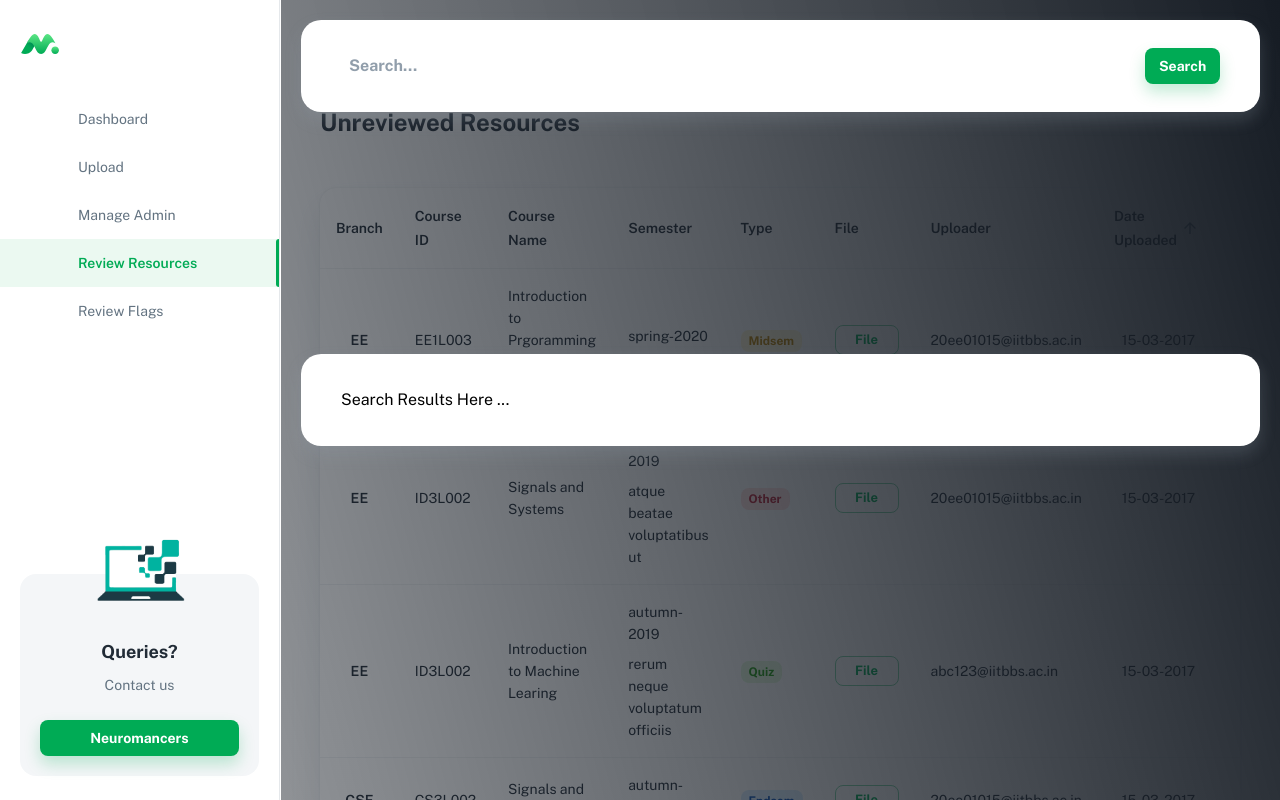
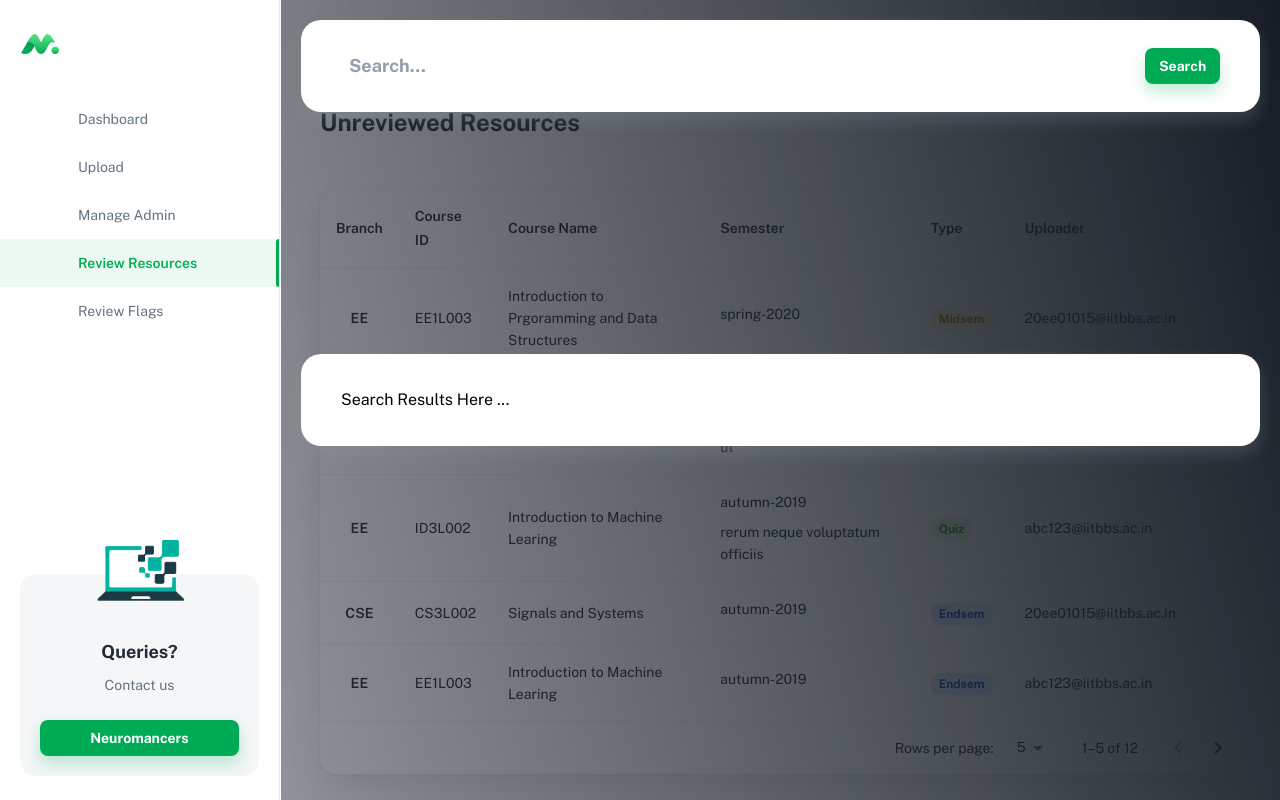
Before and after one commit to shrirangpdeshmukh/ARP_React, a React (Create React App) app: page /admin/unreviewed in a window 1280 px wide. Both pictures are taken after a click on the button 329 px from the left and 46 px from the top of the page. Built offline with nearby package versions, Linux system fonts and the light colour scheme; a web font is replaced by a local one.

Commit message:
Minor corrections and formatted tables

```diff
--- a/src/components/_dashboard/course_page/TypeCard.js
+++ b/src/components/_dashboard/course_page/TypeCard.js
@@ -47,9 +47,9 @@ export default function TypeCard({ details, flagFileSet, handleOpen }) {
                         key={`${details.title}-${index + 1}`}
                         tabIndex={-1}
                         style={{ cursor: 'pointer' }}
-                        // onClick={() => {
-                        //   window.open(downloadLink);
-                        // }}
+                        onClick={() => {
+                          window.open(downloadLink);
+                        }}
                       >
                         <TableCell
                           component="th"
--- a/src/layouts/dashboard/Searchbar.js
+++ b/src/layouts/dashboard/Searchbar.js
@@ -1,5 +1,6 @@
+import { useState, useEffect } from 'react';
+// iconify
 import { Icon } from '@iconify/react';
-import { useState } from 'react';
 import searchFill from '@iconify/icons-eva/search-fill';
 // material
 import { styled, alpha } from '@mui/material/styles';
@@ -68,6 +69,9 @@ const SearchResultsStyle = styled('div')(({ theme }) => ({
 export default function Searchbar() {
   const [isOpen, setOpen] = useState(false);
 
+  const [searchStr, setSearchStr] = useState('');
+  const [results, setResults] = useState([]);
+
   const handleOpen = () => {
     setOpen((prev) => !prev);
   };
@@ -75,6 +79,17 @@ export default function Searchbar() {
   const handleClose = () => {
     setOpen(false);
   };
+
+  const search = () => {
+    if (searchStr === '') setResults([]);
+    else {
+      // search
+    }
+  };
+
+  useEffect(() => {
+    search();
+  }, [searchStr]);
 
   return (
     <ClickAwayListener onClickAway={handleClose}>
@@ -106,7 +121,13 @@ export default function Searchbar() {
                     />
                   </InputAdornment>
                 }
-                sx={{ mr: 1, fontWeight: 'fontWeightBold' }}
+                sx={{ mr: 1, fontWeight: 700, fontSize: 18 }}
+                value={searchStr}
+                onChange={(e) => {
+                  let text = e.target.value;
+                  text = text.replace(/\s\s+/g, ' ');
+                  setSearchStr(text.trimStart());
+                }}
               />
               <Button
                 variant="contained"
--- a/src/pages/AdminFlagged.js
+++ b/src/pages/AdminFlagged.js
@@ -4,6 +4,7 @@ import { Link as RouterLink } from 'react-router-dom';
 // material
 import {
   Card,
+  Box,
   Table,
   Stack,
   Button,
@@ -110,7 +111,7 @@ export default function AdminFlagged() {
                             </Stack>
                           </TableCell>
                           <TableCell align="left">
-                            <Stack direction="row" spacing={1}>
+                            <Box direction="row" spacing={1}>
                               {Object.entries(flagReasons).map((reason) => {
                                 console.log(colorMap.get(reason[0]));
                                 if (reason[1] > 0)
@@ -121,7 +122,7 @@ export default function AdminFlagged() {
                                   );
                                 return null;
                               })}
-                            </Stack>
+                            </Box>
                           </TableCell>
                           <TableCell align="left">
                             <Button variant="outlined" component={RouterLink} to="#" size="small">
--- a/src/pages/AdminUnreviewed.js
+++ b/src/pages/AdminUnreviewed.js
@@ -1,6 +1,8 @@
+import { useState, useEffect } from 'react';
 import { sentenceCase } from 'change-case';
-import { useState } from 'react';
 import { Link as RouterLink } from 'react-router-dom';
+//
+import axios from 'axios';
 // material
 import {
   Card,
@@ -32,12 +34,12 @@ import USERLIST from '../_mocks_/user';
 const TABLE_HEAD = [
   { id: 'branch', label: 'Branch', width: '5%' },
   { id: 'courseId', label: 'Course ID', width: '10%' },
-  { id: 'courseName', label: 'Course Name', width: '25%' },
-  { id: 'semester', label: 'Semester', width: '20%' },
+  { id: 'courseName', label: 'Course Name', width: '26%' },
+  { id: 'semester', label: 'Semester', width: '26%' },
   { id: 'type', label: 'Type', width: '5%' },
-  { id: 'file', label: 'File', width: '7%' },
+  // { id: 'file', label: 'File', width: '7%' },
   { id: 'user', label: 'Uploader', width: '10%' },
-  { id: 'date', label: 'Date Uploaded', width: '15%' },
+  // { id: 'date', label: 'Date Uploaded', width: '15%' },
   { id: '', width: '3%' }
 ];
 // ----------------------------------------------------------------------
@@ -72,7 +74,7 @@ function applySortFilter(array, comparator) {
 const colorMap = new Map([
   ['endsem', 'info'],
   ['midsem', 'warning'],
-  ['other', 'error'],
+  ['others', 'error'],
   ['tutorial', 'secondary'],
   ['quiz', 'success']
 ]);
@@ -102,6 +104,17 @@ export default function AdminUnreviewed() {
   const emptyRows = page > 0 ? Math.max(0, (1 + page) * rowsPerPage - USERLIST.length) : 0;
 
   const filteredUsers = applySortFilter(USERLIST, getComparator(order, orderBy));
+
+  useEffect(() => {
+    // axios
+    //   .get(`https://arpbackend-df561.firebaseapp.com/admin/unreviewed`)
+    //   .then((res) => {
+    //     console.log(res.data);
+    //   })
+    //   .catch((err) => {
+    //     console.log(err);
+    //   });
+  }, []);
 
   return (
     <Page title="Admin | Unreviewed | ARP">
@@ -163,8 +176,6 @@ export default function AdminUnreviewed() {
                         email
                       } = row;
 
-                      console.log(typeof email);
-
                       return (
                         <TableRow hover key={id} tabIndex={-1}>
                           <TableCell component="th" scope="row" align="center">
@@ -187,13 +198,13 @@ export default function AdminUnreviewed() {
                               {sentenceCase(type)}
                             </Label>
                           </TableCell>
-                          <TableCell align="left">
+                          {/* <TableCell align="left">
                             <Button variant="outlined" component={RouterLink} to="#" size="small">
                               File
                             </Button>
-                          </TableCell>
+                          </TableCell> */}
                           <TableCell align="left">{email}</TableCell>
-                          <TableCell align="center">{date}</TableCell>
+                          {/* <TableCell align="center">{date}</TableCell> */}
 
                           <TableCell align="right">
                             <OptionsMenu />
--- a/src/pages/CoursePage.js
+++ b/src/pages/CoursePage.js
@@ -58,7 +58,7 @@ export default function CoursePage() {
     midsem: { array: [], title: 'Mid Semester' },
     quiz: { array: [], title: 'Quiz' },
     tutorial: { array: [], title: 'Tutorials' },
-    other: { array: [], title: 'Others' }
+    others: { array: [], title: 'Others' }
   });
 
   const [flagDialogOpen, setFlagDialogOpen] = useState(false);
@@ -78,6 +78,7 @@ export default function CoursePage() {
 
   const seperatePapers = () => {
     const newCards = { ...cards };
+    console.log(resources);
     resources.forEach((paper) => newCards[paper.type].array.push(paper));
     setCards(newCards);
 
```
